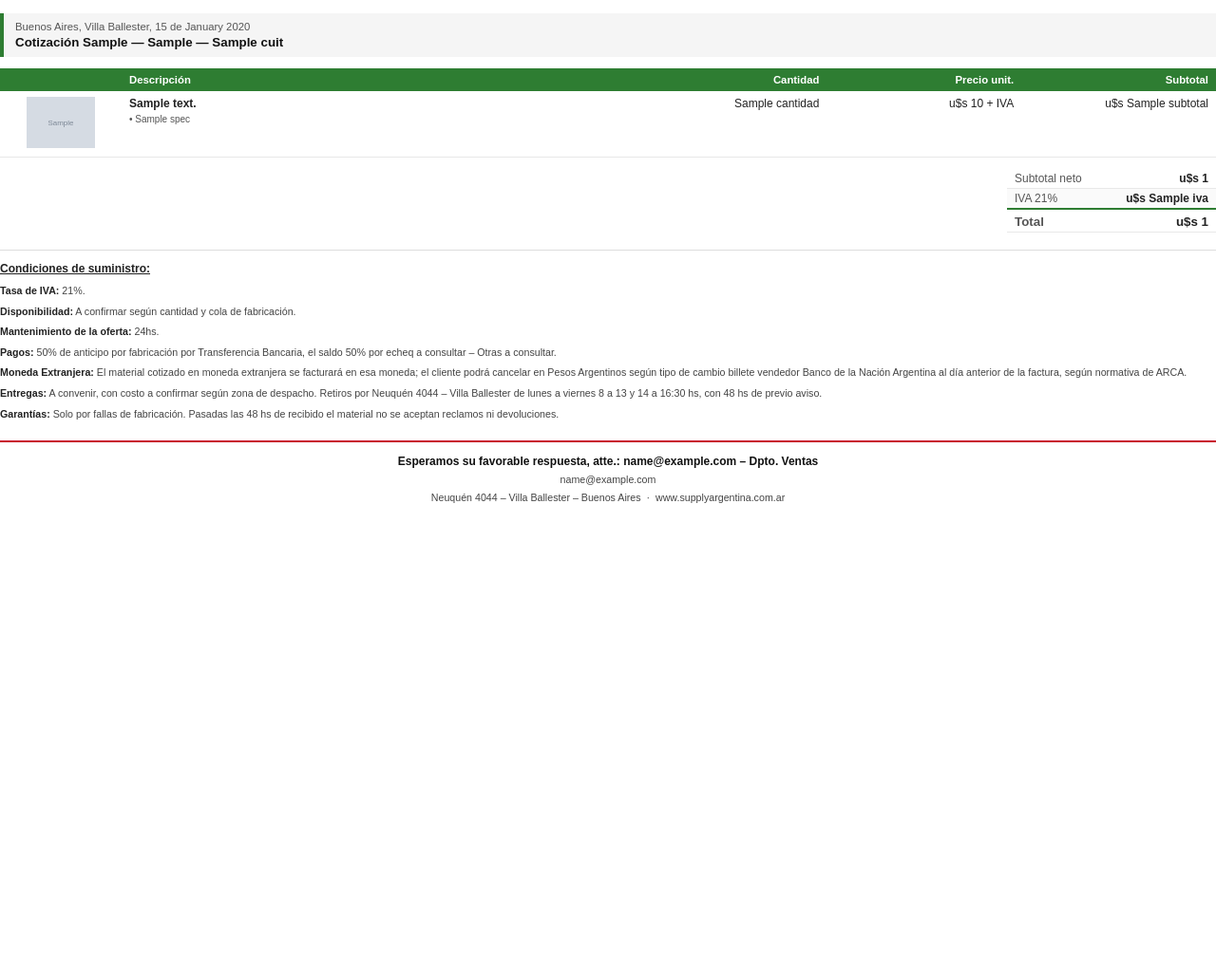
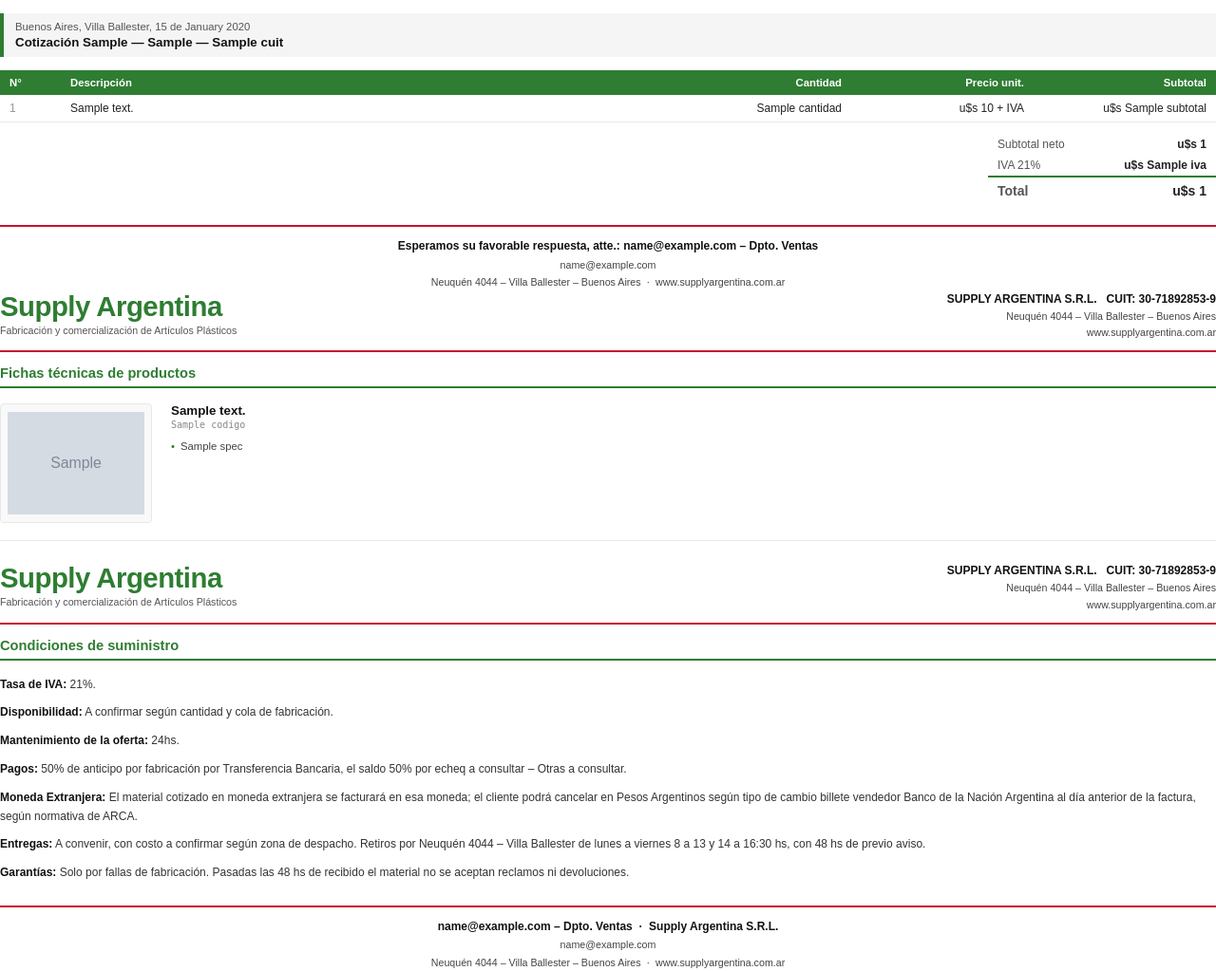
Before and after one commit to LucianoCingolani/supply-crm, a Django app: template templates/consultas/cotizacion_pdf.html in a window 1280 px wide. Shown: the part 65-1088 px from the top of the page at 95% size. Before the commit the page ends 595 px from the top, so only its background shows below. Run offline with Django 5.2, Linux system fonts and the light colour scheme; the template is opened without the code that fills it: most values are stand-ins (such as "Sample title", 1, 10 or a date in 2020); grey boxes marked "Sample" are stand-in pictures.

Commit message:
Restructure PDF quotation into 3 pages
Page 1: header + quote title + pricing table (item #, description, qty, unit price, subtotal) + totals + footer
Page 2: product sheets — photo left, name/code/spec bullets right, one block per line item
Page 3: supply conditions + footer

Header repeated on each page. page-break-inside: avoid keeps each
product sheet together.

Co-Authored-By: Claude Sonnet 4.6 <noreply@anthropic.com>

```diff
--- a/templates/consultas/cotizacion_pdf.html
+++ b/templates/consultas/cotizacion_pdf.html
@@ -10,53 +10,68 @@
   * { box-sizing: border-box; margin: 0; padding: 0; }
   body { font-family: Arial, Helvetica, sans-serif; font-size: 9.5pt; color: #222; }
 
-  /* ── HEADER ── */
-  .header { display: flex; justify-content: space-between; align-items: flex-start; padding-bottom: 10px; border-bottom: 2px solid #c8102e; margin-bottom: 10px; }
+  /* ── SALTOS DE PÁGINA ── */
+  .page-break { page-break-after: always; }
+
+  /* ── HEADER (se repite en cada página) ── */
+  .header { display: flex; justify-content: space-between; align-items: flex-start; padding-bottom: 10px; border-bottom: 2px solid #c8102e; margin-bottom: 14px; }
   .brand-name { font-size: 22pt; font-weight: 900; color: #2e7d32; letter-spacing: -0.5px; }
   .brand-sub  { font-size: 8pt; color: #555; margin-top: 2px; }
   .company-info { text-align: right; font-size: 8pt; color: #444; line-height: 1.6; }
   .company-info strong { font-size: 9pt; color: #111; }
 
   /* ── TITLE BAR ── */
-  .quote-title { background: #f5f5f5; border-left: 4px solid #2e7d32; padding: 8px 12px; margin: 14px 0 10px; }
+  .quote-title { background: #f5f5f5; border-left: 4px solid #2e7d32; padding: 8px 12px; margin-bottom: 14px; }
   .quote-title .location { font-size: 8.5pt; color: #555; }
   .quote-title .ref { font-size: 10pt; font-weight: bold; color: #111; margin-top: 3px; }
 
-  /* ── PRODUCTS TABLE ── */
-  table { width: 100%; border-collapse: collapse; margin: 12px 0; }
-  thead tr { background: #2e7d32; color: white; }
-  thead th { padding: 6px 8px; text-align: left; font-size: 8.5pt; font-weight: 600; }
-  thead th.right { text-align: right; }
-  tbody tr { border-bottom: 1px solid #e8e8e8; }
-  tbody tr:nth-child(even) { background: #fafafa; }
-  tbody td { padding: 6px 8px; font-size: 9pt; vertical-align: top; }
-  tbody td.right { text-align: right; }
-  tbody td.desc { max-width: 220px; }
-  tbody td.foto { width: 80px; text-align: center; }
-  tbody td.foto img { max-width: 72px; max-height: 54px; object-fit: contain; }
+  /* ── PÁGINA 1: TABLA DE PRECIOS ── */
+  table.precios { width: 100%; border-collapse: collapse; margin: 12px 0; }
+  table.precios thead tr { background: #2e7d32; color: white; }
+  table.precios thead th { padding: 7px 10px; text-align: left; font-size: 8.5pt; font-weight: 600; }
+  table.precios thead th.right { text-align: right; }
+  table.precios tbody tr { border-bottom: 1px solid #e8e8e8; }
+  table.precios tbody tr:nth-child(even) { background: #fafafa; }
+  table.precios tbody td { padding: 7px 10px; font-size: 9pt; vertical-align: middle; }
+  table.precios tbody td.right { text-align: right; }
 
-  /* ── TOTALS ── */
-  .totals { margin-left: auto; width: 220px; margin-top: 4px; }
-  .totals table { margin: 0; }
-  .totals td { padding: 3px 8px; font-size: 9pt; }
+  .totals { margin-left: auto; width: 240px; margin-top: 8px; }
+  .totals table { width: 100%; border-collapse: collapse; }
+  .totals td { padding: 4px 10px; font-size: 9pt; }
   .totals td.label { color: #555; }
   .totals td.value { text-align: right; font-weight: 600; }
-  .totals .total-final td { border-top: 2px solid #2e7d32; font-weight: bold; font-size: 10pt; padding-top: 5px; }
+  .totals .total-final td { border-top: 2px solid #2e7d32; font-weight: bold; font-size: 10.5pt; padding-top: 6px; }
 
-  /* ── CONDITIONS ── */
-  .conditions { margin-top: 18px; border-top: 1px solid #ddd; padding-top: 12px; }
-  .conditions h3 { font-size: 9pt; font-weight: bold; text-decoration: underline; margin-bottom: 8px; }
-  .conditions p { font-size: 8pt; color: #444; line-height: 1.55; margin-bottom: 5px; }
-  .conditions strong { color: #222; }
+  /* ── PÁGINA 2: FICHAS DE PRODUCTO ── */
+  .page-title { font-size: 11pt; font-weight: bold; color: #2e7d32; border-bottom: 2px solid #2e7d32; padding-bottom: 6px; margin-bottom: 16px; }
+
+  .ficha { display: flex; gap: 20px; margin-bottom: 22px; padding-bottom: 18px; border-bottom: 1px solid #e8e8e8; page-break-inside: avoid; }
+  .ficha:last-child { border-bottom: none; }
+  .ficha-foto { width: 160px; flex-shrink: 0; display: flex; align-items: center; justify-content: center; background: #f9f9f9; border: 1px solid #e8e8e8; border-radius: 4px; padding: 8px; min-height: 120px; }
+  .ficha-foto img { max-width: 144px; max-height: 120px; object-fit: contain; }
+  .ficha-info { flex: 1; }
+  .ficha-nombre { font-size: 10pt; font-weight: bold; color: #111; margin-bottom: 2px; }
+  .ficha-codigo { font-size: 7.5pt; color: #888; font-family: monospace; margin-bottom: 8px; }
+  .ficha-specs { list-style: none; }
+  .ficha-specs li { font-size: 8.5pt; color: #444; line-height: 1.6; padding-left: 10px; position: relative; }
+  .ficha-specs li::before { content: "•"; position: absolute; left: 0; color: #2e7d32; }
+
+  /* ── PÁGINA 3: CONDICIONES ── */
+  .conditions-title { font-size: 11pt; font-weight: bold; color: #2e7d32; border-bottom: 2px solid #2e7d32; padding-bottom: 6px; margin-bottom: 16px; }
+  .conditions p { font-size: 9pt; color: #333; line-height: 1.65; margin-bottom: 10px; }
+  .conditions strong { color: #111; }
 
   /* ── FOOTER ── */
-  .footer { margin-top: 20px; border-top: 2px solid #c8102e; padding-top: 10px; font-size: 8pt; color: #444; text-align: center; line-height: 1.7; }
+  .footer { margin-top: 24px; border-top: 2px solid #c8102e; padding-top: 10px; font-size: 8pt; color: #444; text-align: center; line-height: 1.7; }
   .footer strong { color: #111; font-size: 9pt; }
 </style>
 </head>
 <body>
 
-<!-- HEADER -->
+<!-- ══════════════════════════════════════════
+     PÁGINA 1 — COTIZACIÓN Y PRECIOS
+     ══════════════════════════════════════════ -->
+
 <div class="header">
   <div>
     <div class="brand-name">Supply Argentina</div>
@@ -69,7 +84,6 @@
   </div>
 </div>
 
-<!-- TITLE BAR -->
 <div class="quote-title">
   <div class="location">Buenos Aires, Villa Ballester, {{ consulta.fecha|date:"d" }} de {{ consulta.fecha|date:"F" }} {{ consulta.fecha|date:"Y" }}</div>
   <div class="ref">
@@ -77,35 +91,21 @@
   </div>
 </div>
 
-<!-- PRODUCTS TABLE -->
-<table>
+<table class="precios">
   <thead>
     <tr>
-      <th style="width:10%"></th>
-      <th style="width:45%">Descripción</th>
-      <th class="right" style="width:13%">Cantidad</th>
-      <th class="right" style="width:16%">Precio unit.</th>
-      <th class="right" style="width:16%">Subtotal</th>
+      <th style="width:5%">N°</th>
+      <th style="width:50%">Descripción</th>
+      <th class="right" style="width:15%">Cantidad</th>
+      <th class="right" style="width:15%">Precio unit.</th>
+      <th class="right" style="width:15%">Subtotal</th>
     </tr>
   </thead>
   <tbody>
     {% for linea in consulta.lineas.all %}
     <tr>
-      <td class="foto">
-        {% if linea.producto.foto_data_uri %}
-        <img src="{{ linea.producto.foto_data_uri }}" alt="">
-        {% endif %}
-      </td>
-      <td class="desc">
-        <strong>{{ linea.descripcion }}</strong>
-        {% if linea.producto.especificaciones %}
-        <div style="font-size:7.5pt; color:#555; margin-top:3px; line-height:1.4;">
-          {% for spec in linea.producto.especificaciones.splitlines %}
-          {% if spec %}&bull; {{ spec }}<br>{% endif %}
-          {% endfor %}
-        </div>
-        {% endif %}
-      </td>
+      <td style="color:#999;">{{ forloop.counter }}</td>
+      <td>{{ linea.descripcion }}</td>
       <td class="right">{{ linea.cantidad }}</td>
       <td class="right">u$s {{ linea.precio_unitario }} + IVA</td>
       <td class="right">u$s {{ linea.subtotal }}</td>
@@ -114,7 +114,6 @@
   </tbody>
 </table>
 
-<!-- TOTALS -->
 <div class="totals">
   <table>
     <tr><td class="label">Subtotal neto</td><td class="value">u$s {{ total_neto }}</td></tr>
@@ -123,9 +122,74 @@
   </table>
 </div>
 
-<!-- CONDITIONS -->
+<div class="footer">
+  <strong>Esperamos su favorable respuesta, atte.: {{ consulta.vendedor.get_full_name|default:consulta.vendedor.email }} – Dpto. Ventas</strong><br>
+  {% if consulta.vendedor.email %}{{ consulta.vendedor.email }}{% endif %}<br>
+  Neuquén 4044 – Villa Ballester – Buenos Aires &nbsp;·&nbsp; www.supplyargentina.com.ar
+</div>
+
+<div class="page-break"></div>
+
+<!-- ══════════════════════════════════════════
+     PÁGINA 2 — FICHAS TÉCNICAS
+     ══════════════════════════════════════════ -->
+
+<div class="header">
+  <div>
+    <div class="brand-name">Supply Argentina</div>
+    <div class="brand-sub">Fabricación y comercialización de Artículos Plásticos</div>
+  </div>
+  <div class="company-info">
+    <strong>SUPPLY ARGENTINA S.R.L. &nbsp; CUIT: 30-71892853-9</strong><br>
+    Neuquén 4044 – Villa Ballester – Buenos Aires<br>
+    www.supplyargentina.com.ar
+  </div>
+</div>
+
+<div class="page-title">Fichas técnicas de productos</div>
+
+{% for linea in consulta.lineas.all %}
+<div class="ficha">
+  <div class="ficha-foto">
+    {% if linea.producto.foto_data_uri %}
+    <img src="{{ linea.producto.foto_data_uri }}" alt="{{ linea.descripcion }}">
+    {% endif %}
+  </div>
+  <div class="ficha-info">
+    <div class="ficha-nombre">{{ linea.descripcion }}</div>
+    {% if linea.producto.codigo %}<div class="ficha-codigo">{{ linea.producto.codigo }}</div>{% endif %}
+    {% if linea.producto.especificaciones %}
+    <ul class="ficha-specs">
+      {% for spec in linea.producto.especificaciones.splitlines %}
+      {% if spec %}<li>{{ spec }}</li>{% endif %}
+      {% endfor %}
+    </ul>
+    {% endif %}
+  </div>
+</div>
+{% endfor %}
+
+<div class="page-break"></div>
+
+<!-- ══════════════════════════════════════════
+     PÁGINA 3 — CONDICIONES DE SUMINISTRO
+     ══════════════════════════════════════════ -->
+
+<div class="header">
+  <div>
+    <div class="brand-name">Supply Argentina</div>
+    <div class="brand-sub">Fabricación y comercialización de Artículos Plásticos</div>
+  </div>
+  <div class="company-info">
+    <strong>SUPPLY ARGENTINA S.R.L. &nbsp; CUIT: 30-71892853-9</strong><br>
+    Neuquén 4044 – Villa Ballester – Buenos Aires<br>
+    www.supplyargentina.com.ar
+  </div>
+</div>
+
+<div class="conditions-title">Condiciones de suministro</div>
+
 <div class="conditions">
-  <h3>Condiciones de suministro:</h3>
   <p><strong>Tasa de IVA:</strong> 21%.</p>
   <p><strong>Disponibilidad:</strong> A confirmar según cantidad y cola de fabricación.</p>
   <p><strong>Mantenimiento de la oferta:</strong> 24hs.</p>
@@ -135,9 +199,8 @@
   <p><strong>Garantías:</strong> Solo por fallas de fabricación. Pasadas las 48 hs de recibido el material no se aceptan reclamos ni devoluciones.</p>
 </div>
 
-<!-- FOOTER -->
 <div class="footer">
-  <strong>Esperamos su favorable respuesta, atte.: {{ consulta.vendedor.get_full_name|default:consulta.vendedor.email }} – Dpto. Ventas</strong><br>
+  <strong>{{ consulta.vendedor.get_full_name|default:consulta.vendedor.email }} – Dpto. Ventas &nbsp;·&nbsp; Supply Argentina S.R.L.</strong><br>
   {% if consulta.vendedor.email %}{{ consulta.vendedor.email }}{% endif %}<br>
   Neuquén 4044 – Villa Ballester – Buenos Aires &nbsp;·&nbsp; www.supplyargentina.com.ar
 </div>
```
